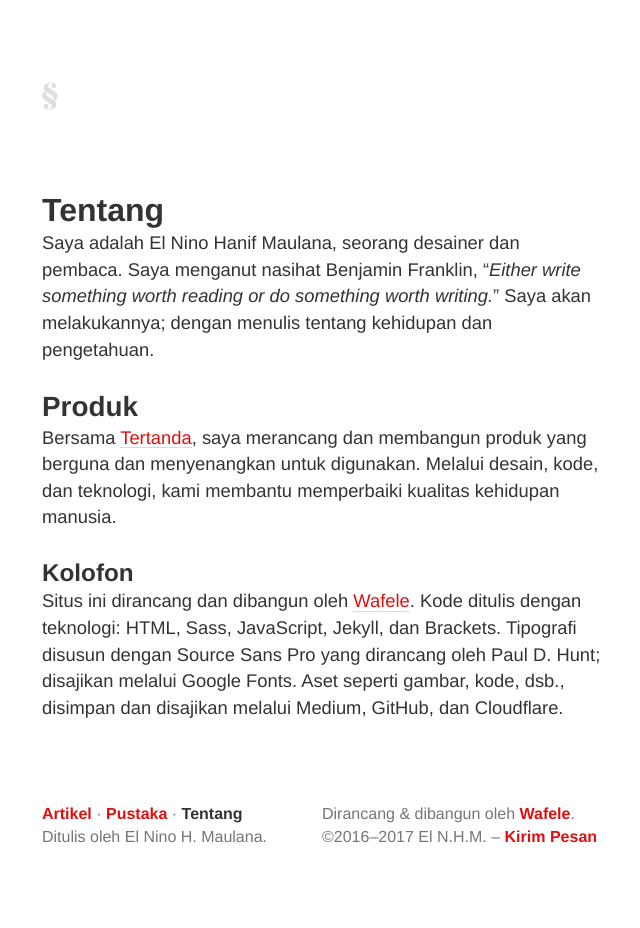
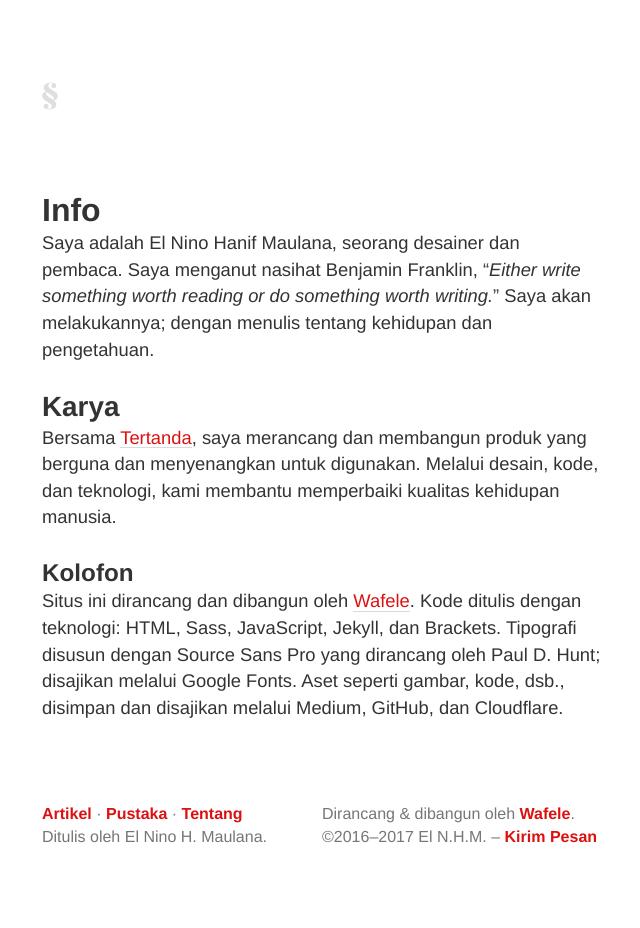
Before and after one commit to tertanda/elnino.github.io, a Jekyll site: the page built from info/index.md, in a window 1280 px wide. Shown: the whole page, without its empty margins (318-958 px from the left). Built offline with Jekyll 4.4.1, drawn with Linux system fonts in a browser that asks for light colours.

Commit message:
First commit.

```diff
--- a/tentang/index.md
+++ b/info/index.md
@@ -1,14 +1,14 @@
 ---
 layout: article
-title : Tentang
+title : Info
 meta  : El Nino H. Maulana adalah seorang desainer dan pembaca.
 ---
 
-# Tentang
+# Info
 
 Saya adalah El Nino Hanif Maulana, seorang desainer dan pembaca. Saya menganut nasihat Benjamin Franklin, "*Either write something worth reading or do something worth writing.*" Saya akan melakukannya; dengan menulis tentang kehidupan dan pengetahuan.
 
-## Produk
+## Karya
 
 <p>Bersama <a href="http://tertanda.com" title="Tertanda" target="_blank">Tertanda</a>, saya merancang dan membangun produk yang berguna dan menyenangkan untuk digunakan. Melalui desain, kode, dan teknologi, kami membantu memperbaiki kualitas kehidupan manusia.</p>
 
```
